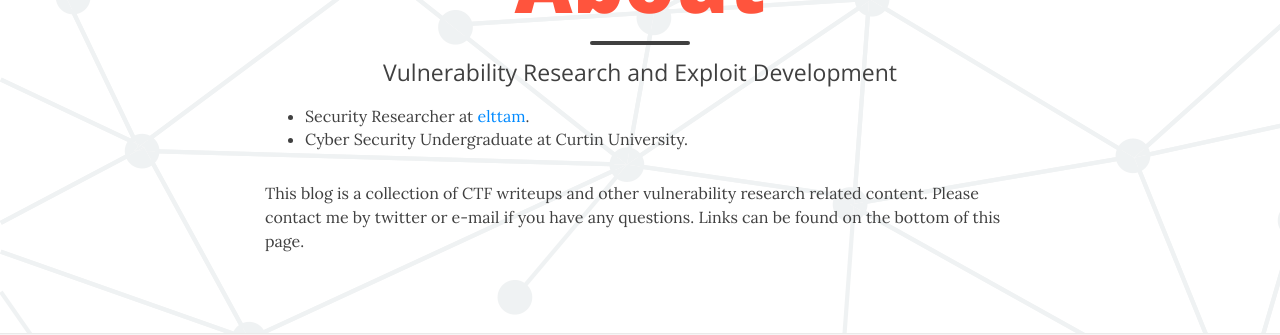
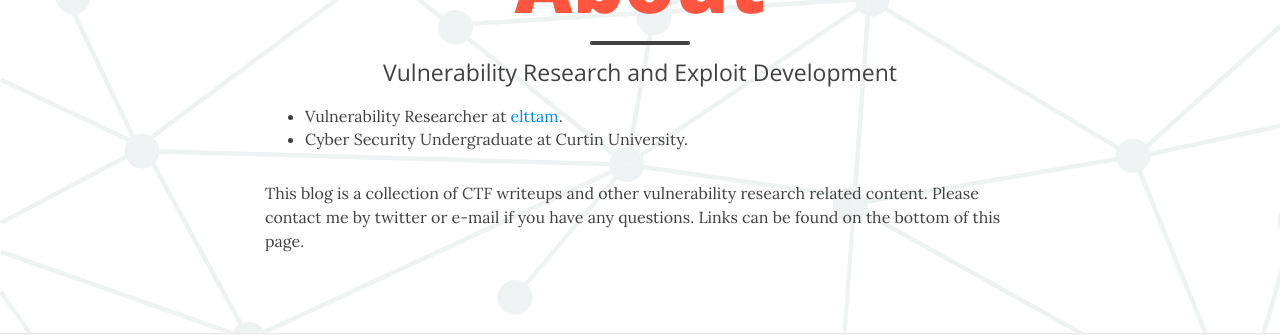
Before and after one commit to farazsth98/farazsth98.github.io, a Jekyll site: the page built from aboutme.md, in a window 1280 px wide. Shown: the part 232-567 px from the top of the page. Built offline with Jekyll 4.4.1, drawn with Linux system fonts in a browser that asks for light colours; nearby versions of some CDN libraries.

Commit message:
Edited aboutme

```diff
--- a/aboutme.md
+++ b/aboutme.md
@@ -4,7 +4,7 @@ title: About
 subtitle: Vulnerability Research and Exploit Development
 ---
 
-* Security Researcher at [elttam](https://www.elttam.com/about).
+* Vulnerability Researcher at [elttam](https://www.elttam.com/about).
 * Cyber Security Undergraduate at Curtin University.
 
 This blog is a collection of CTF writeups and other vulnerability research related content. Please contact me by twitter or e-mail if you have any questions. Links can be found on the bottom of this page.
```
